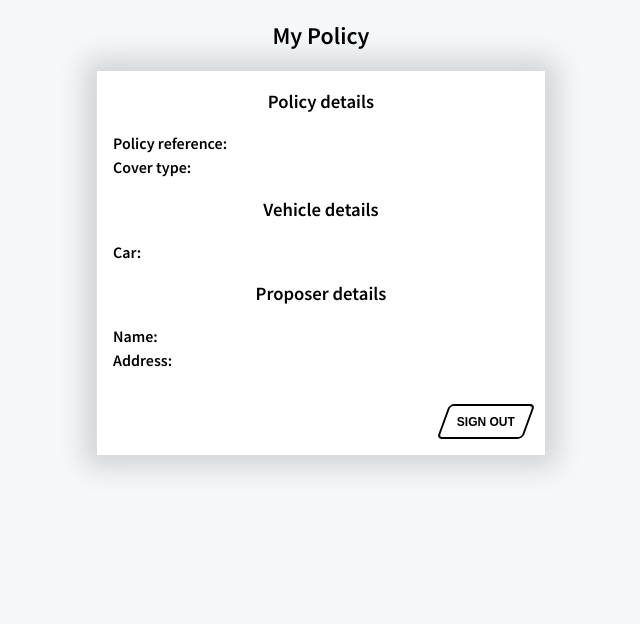
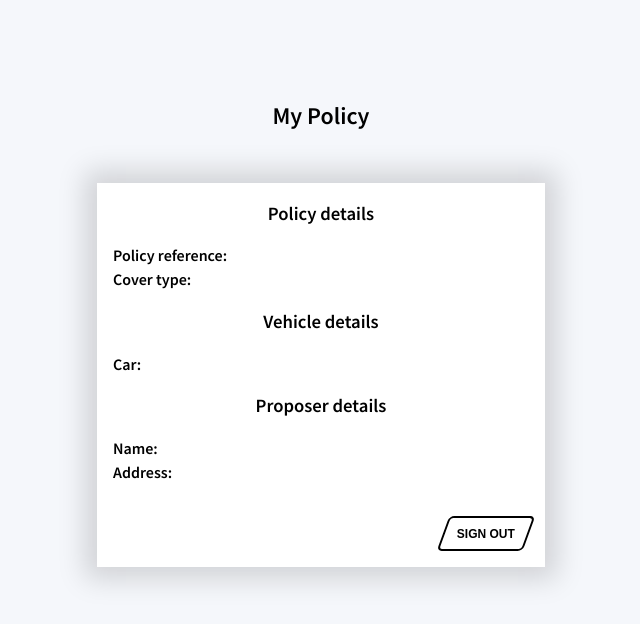
Before and after one commit to ArifEbrahim/login-tech-test, a React (Create React App) app: page /policy in a window 1280 px wide. Shown: the top 624 px of the page, without its empty margins (319-959 px from the left). Built offline with nearby package versions, Linux system fonts and the light colour scheme; no server answers.

Commit message:
updated margins in Policy

```diff
--- a/src/Policy/Policy.css
+++ b/src/Policy/Policy.css
@@ -6,11 +6,13 @@
 .policy-header {
   display: flex;
   justify-content: center;
+  margin-top: 5rem;
 }
 
 .policy-section {
   display: flex;
   justify-content: center;
+  margin-top: 2rem;
 }
 
 .policy-box-1 {
```
